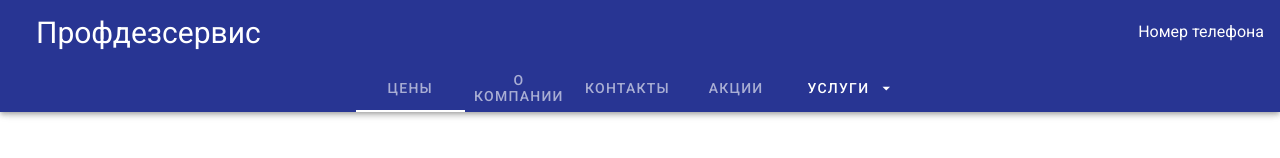
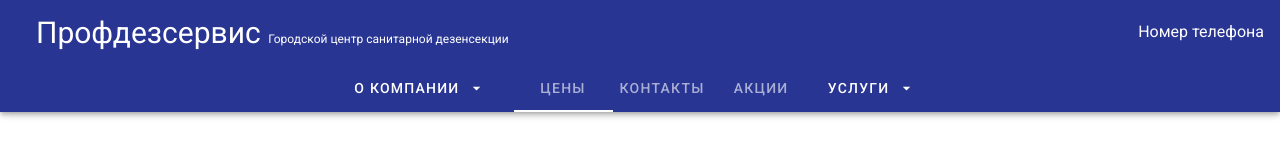
Before and after one commit to AntHRaven/profdezservs, a Vue app: page /certificates in a window 1280 px wide. Shown: the top 158 px of the page. Built offline with nearby package versions, Linux system fonts and the light colour scheme; what vuelayers would draw is missing.

Commit message:
navmenu routes

```diff
--- a/src/components/navMenu/navMenu.vue
+++ b/src/components/navMenu/navMenu.vue
@@ -5,7 +5,15 @@
         @click="drawer = true"
         class="d-flex d-sm-none"
       ></v-app-bar-nav-icon>
-      <v-toolbar-title style="font-size: 30px">Профдезсервис</v-toolbar-title>
+      <v-toolbar-title style="font-size: 30px"
+        ><div>
+          Профдезсервис
+          <small style="font-size: 12px">
+            Городской центр санитарной дезенсекции
+          </small>
+        </div>
+      </v-toolbar-title>
+
       <v-spacer></v-spacer>
       <p>Номер телефона</p>
       <template v-slot:extension>
@@ -15,6 +23,32 @@
           slider-color="white"
           class="d-none d-sm-flex justify-center"
         >
+          <v-menu offset-y>
+            <template v-slot:activator="{ on, attrs }">
+              <v-btn
+                text
+                class="align-self-center mr-4"
+                v-bind="attrs"
+                v-on="on"
+              >
+                О компании
+                <v-icon right> mdi-menu-down </v-icon>
+              </v-btn>
+            </template>
+
+            <v-list>
+              <v-list-item
+                v-for="item in aboutUs"
+                :key="item"
+                @click="setTab(item.path)"
+              >
+                <v-list-item-title>
+                  {{ item.meta.title }}
+                </v-list-item-title>
+              </v-list-item>
+            </v-list>
+          </v-menu>
+
           <v-tab
             v-for="(item, index) in visibleRoots"
             :key="index"
@@ -161,6 +195,12 @@
       },
     },
 
+    aboutUs: {
+      get() {
+        return this.routes.filter((item) => item.meta.aboutUs);
+      },
+    },
+
     // tab: {
     //   set(value) {
     //     this.$store.dispatch("setActiveTab", value);
--- a/src/router/index.js
+++ b/src/router/index.js
@@ -263,8 +263,21 @@
   {
     path: "/about-us",
     name: "about-us",
+    hidden: true,
     meta: {
+      aboutUs: true,
       title: "О компании",
+    },
+    component: () => import("../views/aboutUsView"),
+  },
+
+  {
+    path: "/certificates",
+    name: "certificates",
+    hidden: true,
+    meta: {
+      aboutUs: true,
+      title: "Сертифиакты",
     },
     component: () => import("../views/aboutUsView"),
   },
```
Also changed, not shown: src/certificates.vue (added, +24 -0 lines).
